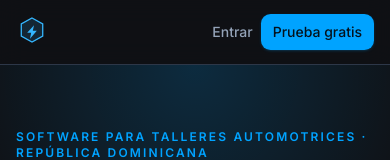
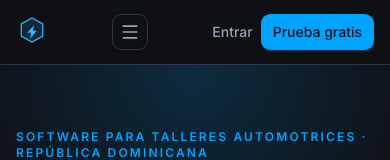
Before and after one commit to Gameoversv/TallerFacilRD, a Next.js app in the folder apps/web/: page / in a window 390 px wide. Shown: the top 160 px of the page. Built offline with nearby package versions, Linux system fonts and the light colour scheme.

Commit message:
feat: mobile menu on marketing header

```diff
--- a/apps/web/src/components/marketing/header.tsx
+++ b/apps/web/src/components/marketing/header.tsx
@@ -2,6 +2,13 @@ import Link from "next/link";
 
 import { Logo } from "@/components/brand/Logo";
 import { Button } from "@/components/ui/button";
+import {
+  DropdownMenu,
+  DropdownMenuContent,
+  DropdownMenuItem,
+  DropdownMenuTrigger,
+} from "@/components/ui/dropdown-menu";
+import { Menu } from "lucide-react";
 
 import { MARKETING } from "./constants";
 
@@ -39,6 +46,22 @@ export function MarketingHeader() {
           ))}
         </nav>
 
+        <DropdownMenu>
+          <DropdownMenuTrigger
+            aria-label="Abrir menú"
+            className="flex h-9 w-9 items-center justify-center rounded-md border border-border text-muted-foreground transition-colors hover:text-foreground md:hidden"
+          >
+            <Menu className="h-5 w-5" />
+          </DropdownMenuTrigger>
+          <DropdownMenuContent align="end" className="w-48">
+            {ANCHOR_LINKS.map((link) => (
+              <DropdownMenuItem key={link.href} asChild>
+                <a href={link.href}>{link.label}</a>
+              </DropdownMenuItem>
+            ))}
+          </DropdownMenuContent>
+        </DropdownMenu>
+
         <div className="flex items-center gap-2 sm:gap-3">
           <Link
             href={MARKETING.loginHref}
```
